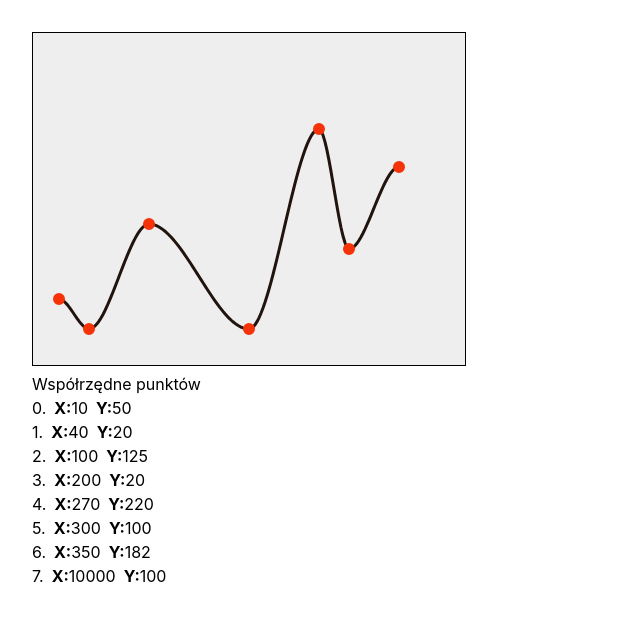
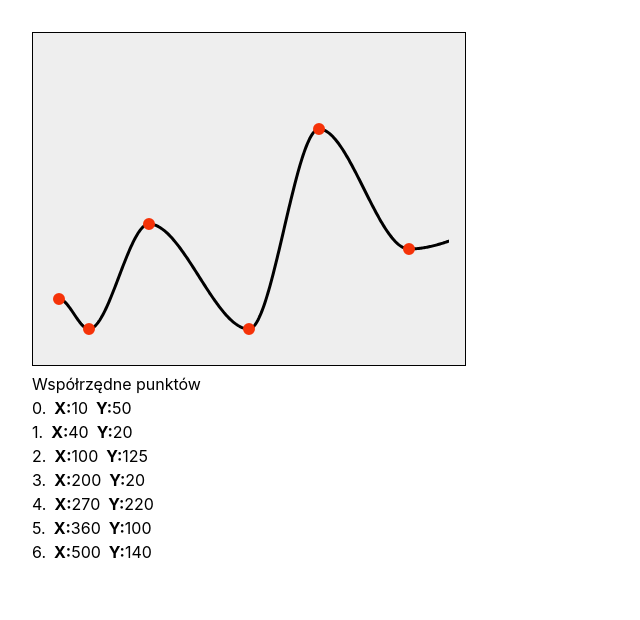
Before and after one commit to mateuszmanczak04/spline-creator, a React (Vite) app: page / in a window 1280 px wide. Shown: the top 620 px of the page, without its empty margins (0-640 px from the left). Built offline with nearby package versions, Linux system fonts and the light colour scheme.

Commit message:
some refactoring

```diff
--- a/src/components/Learning.tsx
+++ b/src/components/Learning.tsx
@@ -1,3 +1,7 @@
+// an assumption of this app is that first derivative of every function
+// in limiting points is equal to 0
+// TODO - change this
+
 import Matrix, { solve } from 'ml-matrix';
 import { useCallback, useEffect, useRef, useState } from 'react';
 import { Point } from '../types';
@@ -18,12 +22,11 @@ const Learning = () => {
 			{ x: 100, y: 125 },
 			{ x: 200, y: 20 },
 			{ x: 270, y: 220 },
-			{ x: 300, y: 100 },
-			{ x: 350, y: 182 },
+			{ x: 360, y: 100 },
+			{ x: 500, y: 140 },
 		];
 		setPoints(fPoints);
 		fPoints.push({ x: 10_000, y: 100 });
-		console.log(fPoints);
 
 		// get canvas and context
 		const canvas = canvasRef.current!;
@@ -62,10 +65,6 @@ const Learning = () => {
 				[3 * C ** 2, 2 * C, 1, 0, -3 * C ** 2, -2 * C, -1, 0],
 				// S0''(c) - S1''(c) = 0:
 				[6 * C, 2, 0, 0, -6 * C, -2, 0, 0],
-				// S0''(l) = 0:
-				[6 * L, 2, 0, 0, 0, 0, 0, 0],
-				// S1''(r) = 0:
-				[0, 0, 0, 0, 6 * R, 2, 0, 0],
 				// S0'(c) = 0:
 				[3 * C ** 2, 2 * C, 1, 0, 0, 0, 0, 0],
 				// S1'(c) = 0:
@@ -83,10 +82,8 @@ const Learning = () => {
 				[fPoints[i + 2].y], // S1(r)
 				[0], // S0'(c) - S1'(c)
 				[0], // S0''(c) - S1''(c)
-				[0], // S0''(l)
-				[0], // S1''(r)
-				[0], // S0'(c')
-				[0], // S1'(c')
+				[0], // S0'(c)
+				[0], // S1'(c)
 				[0], // S0'(l)
 				[0], // S1'(r)
 			]);
@@ -103,9 +100,10 @@ const Learning = () => {
 			const drawS0 = () => {
 				ctx.moveTo(fPoints[0].x, fPoints[0].y);
 				ctx.beginPath();
+				ctx.strokeStyle = 'black';
 				// draw S0
 				// x += 2 means that we draw a straight line every 2 pixels horizontally
-				for (let x = fPoints[i].x; x <= fPoints[i + 1].x; x += 2) {
+				for (let x = fPoints[i].x; x <= fPoints[i + 1].x; x += 1) {
 					const y = calculatePolynomialOf3Degree({
 						a: a0,
 						b: b0,
@@ -119,6 +117,7 @@ const Learning = () => {
 			};
 			drawS0();
 
+			// // function drawing the following functino fragment:
 			// const drawS1 = () => {
 			// 	// a1, b1, c1 and d1 - coefficients of S1(x)
 			// 	// S1(x) = ax^3 + bx^2 + cx + d
@@ -127,11 +126,11 @@ const Learning = () => {
 			// 	const c1 = result[6][0];
 			// 	const d1 = result[7][0];
 
-			// 	ctx.moveTo(points[0].x, points[0].y);
+			// 	ctx.moveTo(fPoints[0].x, fPoints[0].y);
 			// 	ctx.beginPath();
-			// 	ctx.strokeStyle = generateRandomHexColor();
+			// 	ctx.strokeStyle = 'blue';
 			// 	// draw S1
-			// 	for (let x = points[i + 1].x; x <= points[i + 2].x; x += 5) {
+			// 	for (let x = C; x <= R; x += 5) {
 			// 		const y = calculatePolynomialOf3Degree({
 			// 			a: a1,
 			// 			b: b1,
@@ -168,8 +167,8 @@ const Learning = () => {
 				}}></canvas>
 			<div>
 				<p>Współrzędne punktów</p>
-				{points.map((p, index) => (
-					<p>
+				{points.slice(0, points.length - 1).map((p, index) => (
+					<p key={`${p.x}_${p.y}`}>
 						<span>{index}.</span>
 						<span style={{ marginLeft: '8px', fontWeight: 'bolder' }}>X:</span>
 						<span>{p.x}</span>
```
